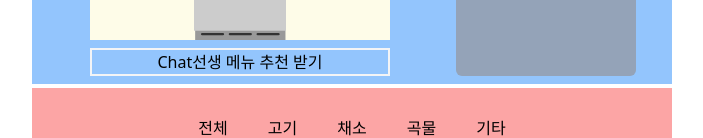
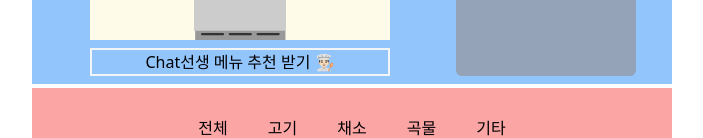
Before and after one commit to Storage-with-chatGPT/food-master-chatGPT, a Next.js app: page / in a window 1280 px wide. Shown: the part 266-404 px from the top of the page, without its empty margins (288-991 px from the left). Built offline with nearby package versions, Linux system fonts and the light colour scheme.

Commit message:
[FEAT] 재료 선택 리스트에서 메뉴 추천 다시 받기 기능 구현 ( 추천받기 버튼 상태 변환 기능 )(#14)

```diff
--- a/src/components/IngredientSelect/index.tsx
+++ b/src/components/IngredientSelect/index.tsx
@@ -1,7 +1,7 @@
 import { QuetionChat } from "@/apis";
 import { DataResponse } from "@/types";
 import { AxiosResponse } from "axios";
-import React, { useState } from "react";
+import React, { useEffect, useState } from "react";
 import SelectItems from "./SelectItems";
 import Refrigerator from "../../assets/refrigerator.svg";
 import { useAppDispatch, useAppSelector } from "@/store";
@@ -17,10 +17,9 @@ const IngredientSelect = () => {
   const selectIngredientsString = SelectIngredients.join(" ").trim();
 
   const [menus, setMenus] = useState<string[]>([]);
-
+  const [btnState, setBtnState] = useState(true);
   const handleOnClick = async (e: React.MouseEvent<HTMLButtonElement>) => {
     const { name, value } = e.currentTarget;
-
     if (SelectIngredients.length < 1) {
       alert("1개이상의 재료를 선택해주세요.");
       return;
@@ -29,14 +28,15 @@ const IngredientSelect = () => {
     let quetion = "";
     if (name === "recipe") quetion = value;
     if (name === "menu") quetion = selectIngredientsString;
-
+    //TODO: 로딩 스피너 만들 시 console 대체
     console.log("loading");
     const { data }: AxiosResponse<DataResponse> = await QuetionChat(
       quetion,
       name
     );
-    console.log(data.choices[0].text);
     console.log("loading end");
+
+    setBtnState(false);
 
     if (name === "menu") {
       const formatMenuString = data.choices[0].text
@@ -63,6 +63,10 @@ const IngredientSelect = () => {
     }
   };
 
+  useEffect(() => {
+    setBtnState(true);
+  }, [SelectIngredients]);
+
   return (
     <div className="flex flex-row h-full">
       <div className="flex flex-col w-[500px] items-center">
@@ -88,7 +92,7 @@ const IngredientSelect = () => {
           className="w-[300px] ml-15 text-center border-2 border-gray-100 hover:text-white hover:bg-blut-200"
           name="menu"
         >
-          Chat선생 메뉴 추천 받기
+          {btnState ? "Chat선생 메뉴 추천 받기 👨🏻‍🍳" : "추천 메뉴 다시 받기 🙉"}
         </button>
       </div>
       <SelectItems />
```
